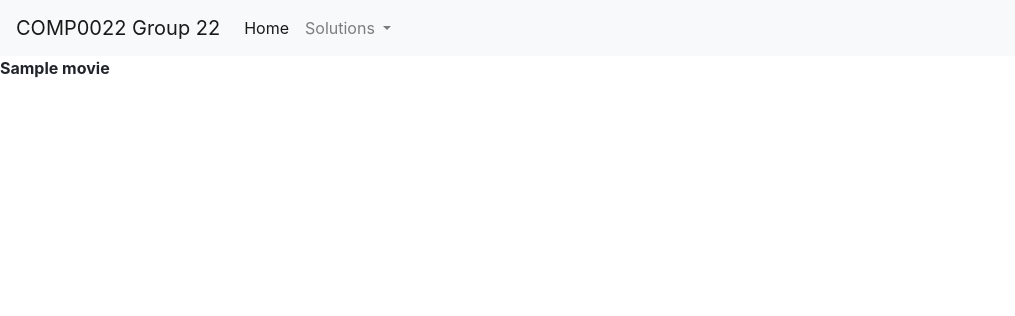
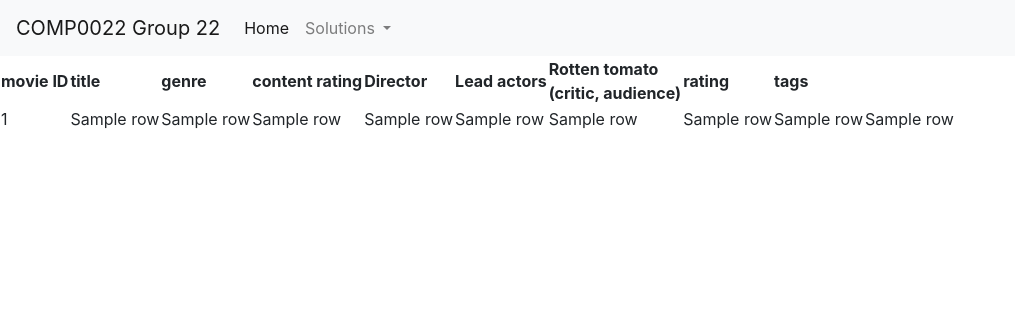
Before and after one commit to jameslee1237/COMP0022, a Flask app: template python/templates/result.html in a window 1280 px wide. Shown: the top 316 px of the page, without its empty margins (0-1015 px from the left). Run offline with Flask 2, Linux system fonts and the light colour scheme; the template is opened without the code that fills it: most values are stand-ins (such as "Sample title", 1, 10 or a date in 2020); some libraries are stand-ins or nearby versions.

Commit message:
applied ui in ui branch

```diff
--- a/python/app.py
+++ b/python/app.py
@@ -116,12 +116,14 @@ class App:
                 "  movie_ID INT NOT NULL,"
                 "  rating VARCHAR(255) NOT NULL,"
                 "  timestamp VARCHAR(255) NOT NULL);"
+                "  PRIMARY KEY(user_ID, movie_ID));"
             )
             self.TABLES['movies_links'] = (
                 "CREATE TABLE movies_links ("
                 "  movie_ID INT NOT NULL,"
                 "  imdbId VARCHAR(255) NOT NULL,"
                 "  tmdbId VARCHAR(255) NOT NULL);"
+                "  PRIMARY KEY(movie_ID));"
             )
             self.TABLES['movies_tags'] = (
                 "CREATE TABLE movies_tags ("
@@ -129,6 +131,7 @@ class App:
                 "  movie_ID INT NOT NULL,"
                 "  tag VARCHAR(255) NOT NULL,"
                 "  timestamp VARCHAR(255) NOT NULL);"
+                "  PRIMARY KEY(user_ID, movie_ID));"
             )
 
             for table_name in self.TABLES:
@@ -239,7 +242,10 @@ class App:
             if result != []:
                 if int(result2[0][0]) == 9742:
                     self.check = False
-                    return 0
+                    if len(self.pdata.columns.to_list()) < 9:
+                        pass
+                    else:
+                        return 0
                 else:
                     self.check = True
                     pass
@@ -280,6 +286,22 @@ class App:
                 self.pdata.loc[self.pdata['title'] == title, 'lead_actors'] = "N/A"
                 self.pdata.loc[self.pdata['title'] == title, 'rotten_tomato'] = "N/A"
 
+    def fill_rating(self):
+        self.connect_with_root()
+        cursor = self.cnx.cursor()
+        movieID_list = self.pdata['movieId'].tolist()
+        for ID in movieID_list:
+            cursor.execute("SELECT AVG(rating) FROM movies.movies_ratings WHERE movie_ID = " + str(ID) + ";")
+            rating = cursor.fetchall()
+            cursor.execute("INSERT INTO movies.movies_data ")
+            result = cursor.fetchall()
+            if result[0][0] != None:
+                self.pdata.loc[self.pdata['movieId'] == ID, 'rating'] = result[0][0]
+            else:
+                self.pdata.loc[self.pdata['movieId'] == ID, 'rating'] = "N/A"
+
+
+
 @app.route("/")
 def index():
     return render_template("index.html")
@@ -290,6 +312,7 @@ def get_data():
     app1.set_config()
     app1.get_csv_data()
     app1.get_movie_info()
+    #app1.fill_rating()
     try:
         app1.connect_with_root()
     except Error as e:
--- a/python/templates/result.html
+++ b/python/templates/result.html
@@ -2,9 +2,35 @@
 {% block title %} Results {% endblock %}
 
 {% block content %}
-  {% for movie in result%}
-  <b>
-      {{ movie }} <br>
-  </b>
-  {% endfor %}
+  <table>
+    <thead>
+    <tr>
+        <th>movie ID</th>
+        <th>title</th>
+        <th>genre</th>
+        <th>content rating</th>
+        <th>Director</th>
+        <th>Lead actors</th>
+        <th>Rotten tomato<br>(critic, audience)</th>
+        <th>rating</th>
+        <th>tags</th>
+    </tr>
+    </thead>
+    <tbody>
+    {% for row in result %}
+        <tr>
+            <td>{{row[0]}}</td>
+            <td>{{row[1]}}</td>
+            <td>{{row[2]}}</td>
+            <td>{{row[3]}}</td>
+            <td>{{row[4]}}</td>
+            <td>{{row[5]}}</td>
+            <td>{{row[6]}}</td>
+            <td>{{row[7]}}</td>
+            <td>{{row[8]}}</td>
+            <td>{{row[9]}}</td>
+        </tr>
+    {% endfor %}
+    </tbody>
+    </table>
 {% endblock %}
```
